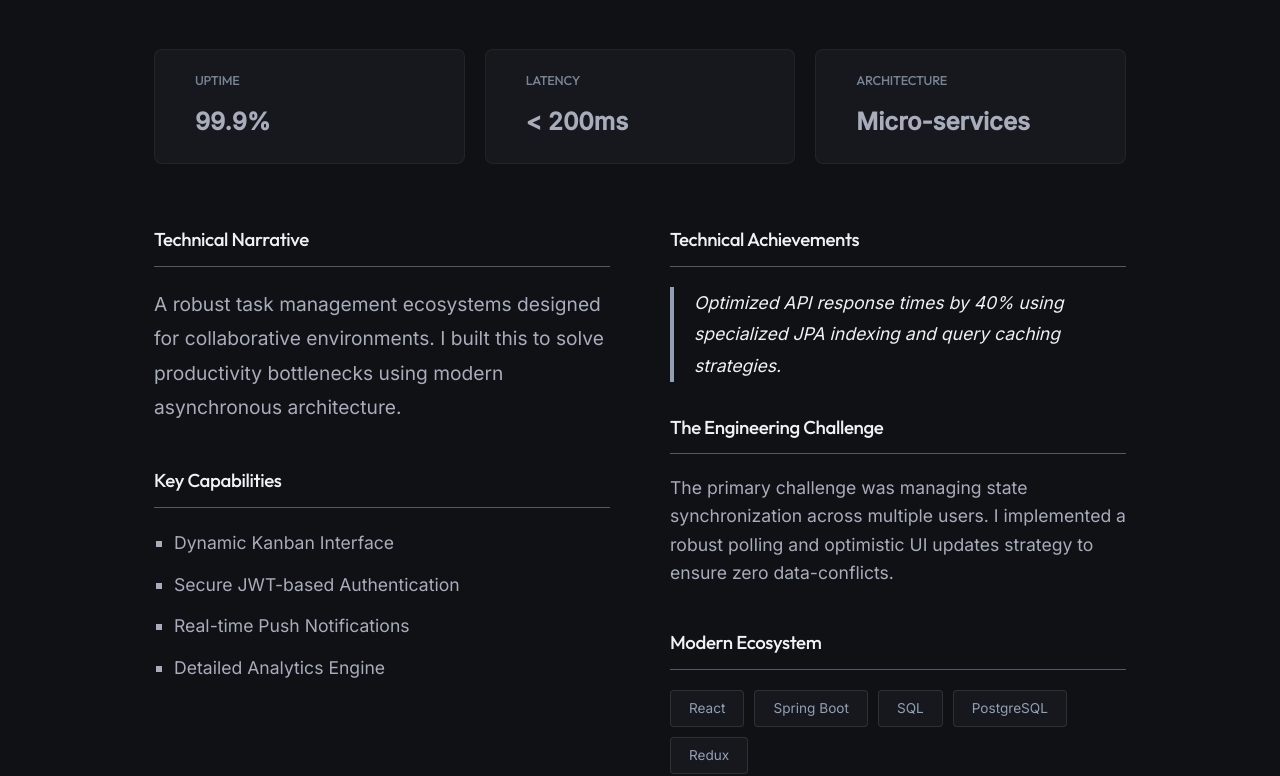
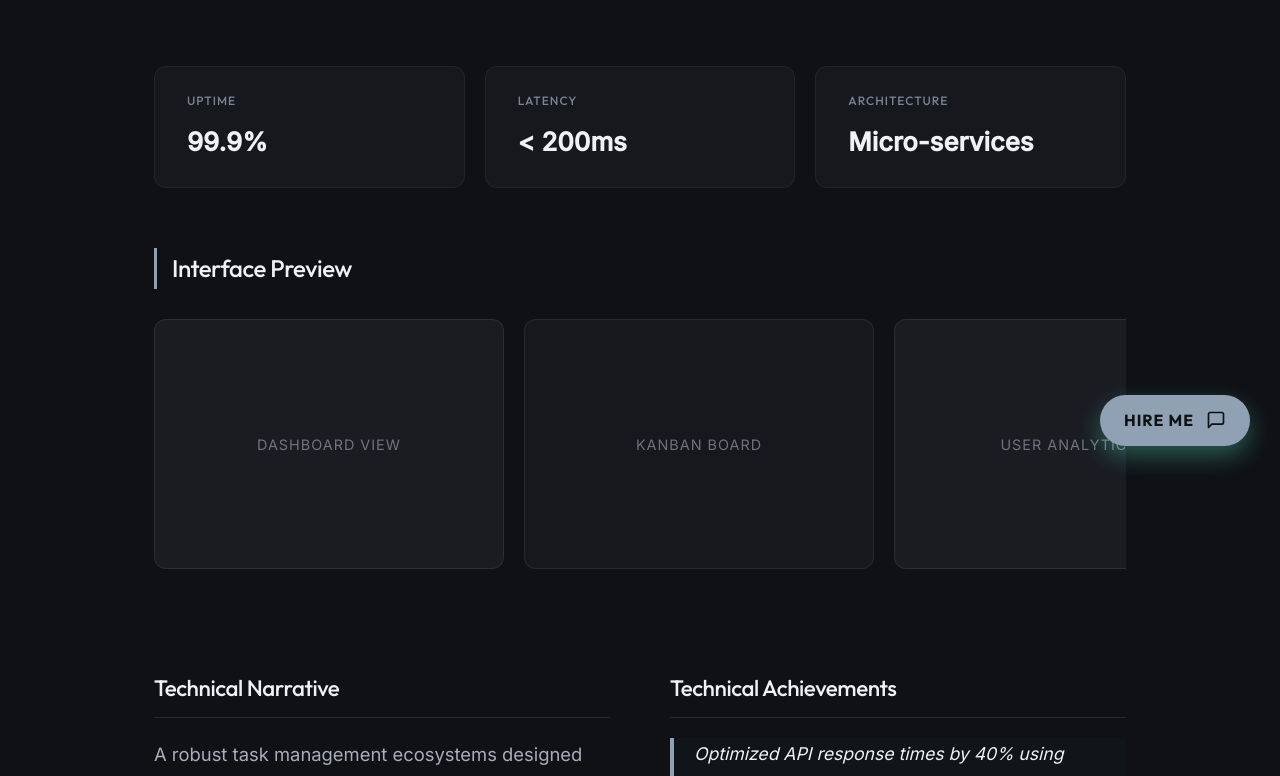
Before and after one commit to MirzaSaadB/portfolio, a React (Vite) app: page /portfolio/projects/intallitask in a window 1280 px wide. Shown: the part 324-1100 px from the top of the page. Built offline with nearby package versions, Linux system fonts and the light colour scheme.

Commit message:
The Ultimate Portfolio: Skill Bars, PWA, FAB, and Gray Theme Refinement

```diff
--- a/src/App.jsx
+++ b/src/App.jsx
@@ -11,6 +11,8 @@ import NotFound from './pages/NotFound';
 import ProjectDetail from './pages/ProjectDetail';
 import About from './components/About';
 import Experience from './components/Experience';
+
+import HireMe from './components/HireMe';
 
 // Professional Home Composite
 const Home = () => (
@@ -55,6 +57,7 @@ function App() {
 <main style={{ flex: 1, display: 'flex', flexDirection: 'column' }}>
 <AnimatedRoutes />
 </main>
+<HireMe />
 <Footer />
 </div>
 </BrowserRouter>
--- /dev/null
+++ b/src/components/HireMe.css
@@ -0,0 +1,52 @@
+.hire-me-fab {
+  position: fixed;
+  bottom: 30px;
+  right: 30px;
+  z-index: 1000;
+}
+
+.fab-button {
+  background: var(--primary-color);
+  color: var(--bg-color);
+  display: flex;
+  align-items: center;
+  gap: 12px;
+  padding: 12px 24px;
+  border-radius: 50px;
+  box-shadow: 0 10px 25px rgba(100, 255, 218, 0.3);
+  font-family: var(--font-heading);
+  font-weight: 700;
+  text-transform: uppercase;
+  letter-spacing: 1px;
+  transition: var(--transition-smooth);
+}
+
+.fab-button:hover {
+  transform: translateY(-5px) scale(1.05);
+  box-shadow: 0 15px 35px rgba(100, 255, 218, 0.4);
+  background: var(--text-secondary);
+}
+
+.fab-icon {
+  display: flex;
+  align-items: center;
+  justify-content: center;
+}
+
+[data-theme="light"] .fab-button {
+  background: var(--primary-color);
+  color: #fff;
+}
+
+@media (max-width: 600px) {
+  .hire-me-fab {
+    bottom: 20px;
+    right: 20px;
+  }
+  .fab-text {
+    display: none;
+  }
+  .fab-button {
+    padding: 15px;
+  }
+}
--- /dev/null
+++ b/src/components/HireMe.jsx
@@ -0,0 +1,24 @@
+import React from 'react';
+import { Link } from 'react-router-dom';
+import { motion, AnimatePresence } from 'framer-motion';
+import './HireMe.css';
+
+const HireMe = () => {
+  return (
+    <motion.div
+      className="hire-me-fab"
+      initial={{ scale: 0, opacity: 0 }}
+      animate={{ scale: 1, opacity: 1 }}
+      transition={{ delay: 2, type: 'spring', stiffness: 260, damping: 20 }}
+    >
+      <Link to="/contact" className="fab-button">
+        <span className="fab-text">Hire Me</span>
+        <div className="fab-icon">
+          <svg width="20" height="20" viewBox="0 0 24 24" fill="none" stroke="currentColor" strokeWidth="2" strokeLinecap="round" strokeLinejoin="round"><path d="M21 15a2 2 0 0 1-2 2H7l-4 4V5a2 2 0 0 1 2-2h14a2 2 0 0 1 2 2z"></path></svg>
+        </div>
+      </Link>
+    </motion.div>
+  );
+};
+
+export default HireMe;
--- a/src/components/Skills.css
+++ b/src/components/Skills.css
@@ -4,81 +4,98 @@
   padding-top: 120px;
 }
 
-.skills-grid-wrapper {
-  display: flex;
-  flex-direction: column;
-  gap: 50px;
+.skills-detailed-grid {
+  display: grid;
+  grid-template-columns: repeat(auto-fit, minmax(400px, 1fr));
+  gap: 80px;
   margin-top: 50px;
 }
 
-.skill-category {
+.skill-category-block {
+  display: flex;
+  flex-direction: column;
+  gap: 30px;
+}
+
+.category-subtitle {
+  font-family: var(--font-heading);
+  font-size: 1.5rem;
+  color: var(--text-secondary);
+  border-left: 3px solid var(--primary-color);
+  padding-left: 15px;
+  margin-bottom: 10px;
+}
+
+.skill-bars-list {
   display: flex;
   flex-direction: column;
   gap: 25px;
 }
 
-.category-title {
-  font-family: var(--font-heading);
-  font-size: 1.8rem;
-  color: var(--text-secondary);
-  border-left: 4px solid var(--primary-color);
-  padding-left: 20px;
-  font-weight: 500;
+.skill-item-detailed {
+  display: flex;
+  flex-direction: column;
+  gap: 10px;
 }
 
-.skills-container {
+.skill-info-row {
   display: flex;
-  flex-wrap: wrap;
-  gap: 20px;
+  justify-content: space-between;
+  align-items: center;
 }
 
-.skill-item {
-  background: var(--bg-color);
-  border: 1px solid rgba(255, 255, 255, 0.08);
-  padding: 20px 36px;
-  border-radius: 50px;
-  transition: var(--transition-smooth);
+.skill-label {
   display: flex;
   align-items: center;
-  gap: 18px;
+  gap: 12px;
 }
 
-.skill-item:hover {
-  border-color: var(--primary-color);
-  transform: translateY(-4px);
-  box-shadow: 0 10px 20px rgba(0, 0, 0, 0.3);
+.skill-icon-small {
+  width: 20px;
+  height: 20px;
+  object-fit: contain;
 }
 
-.skill-icon {
-  width: 48px;
-  height: 48px;
+.skill-name-text {
+  font-family: var(--font-body);
+  font-size: 1.1rem;
+  font-weight: 500;
+  color: var(--text-primary);
 }
 
-.skill-name {
-  font-family: var(--font-body);
-  font-size: 1.4rem;
-  color: var(--text-secondary);
-  font-weight: 500;
+.skill-percentage {
+  font-family: var(--font-heading);
+  font-size: 0.9rem;
+  color: var(--primary-color);
+  font-weight: 700;
 }
 
-.page-enter {
-  animation: fadeIn 0.8s cubic-bezier(0.23, 1, 0.32, 1) forwards;
-  opacity: 0;
-  transform: translateY(15px);
+.skill-progress-bg {
+  width: 100%;
+  height: 6px;
+  background: rgba(255, 255, 255, 0.05);
+  border-radius: 10px;
+  overflow: hidden;
+  position: relative;
 }
 
-@keyframes fadeIn {
-  to {
-    opacity: 1;
-    transform: translateY(0);
-  }
+.skill-progress-fill {
+  position: absolute;
+  top: 0;
+  left: 0;
+  height: 100%;
+  background: var(--primary-color);
+  border-radius: 10px;
+  box-shadow: 0 0 10px var(--primary-color);
+}
+
+[data-theme="light"] .skill-progress-bg {
+  background: rgba(0, 0, 0, 0.05);
 }
 
 @media (max-width: 600px) {
-  .skills-container {
-    justify-content: flex-start;
-  }
-  .skill-item {
-    padding: 10px 20px;
+  .skills-detailed-grid {
+    grid-template-columns: 1fr;
+    gap: 50px;
   }
 }
--- a/src/components/Skills.jsx
+++ b/src/components/Skills.jsx
@@ -2,85 +2,78 @@ import React from 'react';
 import { motion } from 'framer-motion';
 import './Skills.css';
 
+const SkillBar = ({ name, icon, level, delay }) => (
+  <motion.div
+    className="skill-item-detailed"
+    initial={{ opacity: 0, x: -20 }}
+    whileInView={{ opacity: 1, x: 0 }}
+    transition={{ duration: 0.5, delay }}
+    viewport={{ once: true }}
+  >
+    <div className="skill-info-row">
+      <div className="skill-label">
+        <img src={icon} alt={name} className="skill-icon-small" />
+        <span className="skill-name-text">{name}</span>
+      </div>
+      <span className="skill-percentage">{level}%</span>
+    </div>
+    <div className="skill-progress-bg">
+      <motion.div
+        className="skill-progress-fill"
+        initial={{ width: 0 }}
+        whileInView={{ width: `${level}%` }}
+        transition={{ duration: 1.5, ease: "easeOut", delay: delay + 0.2 }}
+        viewport={{ once: true }}
+      />
+    </div>
+  </motion.div>
+);
+
 const Skills = () => {
   const skillCategories = [
     {
-      title: "Backend Development",
+      title: "Backend Core",
       skills: [
-        { name: 'Java', icon: 'https://cdn.jsdelivr.net/gh/devicons/devicon/icons/java/java-original.svg' },
-        { name: 'Spring', icon: 'https://cdn.jsdelivr.net/gh/devicons/devicon/icons/spring/spring-original.svg' },
-        { name: 'Spring Boot', icon: 'https://cdn.jsdelivr.net/gh/devicons/devicon/icons/spring/spring-original.svg' },
-        { name: 'Hibernate', icon: 'https://cdn.jsdelivr.net/gh/devicons/devicon/icons/hibernate/hibernate-original.svg' },
-        { name: 'Enterprise Java', icon: 'https://cdn.jsdelivr.net/gh/devicons/devicon/icons/java/java-plain.svg' }
+        { name: 'Java', level: 95, icon: 'https://cdn.jsdelivr.net/gh/devicons/devicon/icons/java/java-original.svg' },
+        { name: 'Spring Boot', level: 90, icon: 'https://cdn.jsdelivr.net/gh/devicons/devicon/icons/spring/spring-original.svg' },
+        { name: 'Hibernate', level: 85, icon: 'https://cdn.jsdelivr.net/gh/devicons/devicon/icons/hibernate/hibernate-original.svg' },
+        { name: 'SQL / Databases', level: 80, icon: 'https://cdn.jsdelivr.net/gh/devicons/devicon/icons/mysql/mysql-original.svg' }
       ]
     },
     {
-      title: "Frontend & Web",
+      title: "Frontend & UI",
       skills: [
-        { name: 'React', icon: 'https://cdn.jsdelivr.net/gh/devicons/devicon/icons/react/react-original.svg' },
-        { name: 'JavaScript', icon: 'https://cdn.jsdelivr.net/gh/devicons/devicon/icons/javascript/javascript-original.svg' },
-        { name: 'HTML5', icon: 'https://cdn.jsdelivr.net/gh/devicons/devicon/icons/html5/html5-original.svg' },
-        { name: 'CSS3', icon: 'https://cdn.jsdelivr.net/gh/devicons/devicon/icons/css3/css3-original.svg' }
-      ]
-    },
-    {
-      title: "Databases & Tools",
-      skills: [
-        { name: 'SQL', icon: 'https://cdn.jsdelivr.net/gh/devicons/devicon/icons/mysql/mysql-original.svg' }
+        { name: 'React', level: 85, icon: 'https://cdn.jsdelivr.net/gh/devicons/devicon/icons/react/react-original.svg' },
+        { name: 'JavaScript (ES6+)', level: 88, icon: 'https://cdn.jsdelivr.net/gh/devicons/devicon/icons/javascript/javascript-original.svg' },
+        { name: 'Modern CSS', level: 80, icon: 'https://cdn.jsdelivr.net/gh/devicons/devicon/icons/css3/css3-original.svg' },
+        { name: 'Animations (Framer)', level: 75, icon: 'https://framermotion.framer.website/logo.png' }
       ]
     }
   ];
 
-  const containerVariants = {
-    hidden: { opacity: 0 },
-    visible: {
-      opacity: 1,
-      transition: { staggerChildren: 0.2 }
-    },
-    exit: { opacity: 0, x: -50, transition: { duration: 0.3 } }
-  };
-
-  const itemVariants = {
-    hidden: { opacity: 0, scale: 0.8 },
-    visible: { opacity: 1, scale: 1, transition: { duration: 0.4 } }
-  };
-
   return (
     <motion.section
       className="skills-section"
-      variants={containerVariants}
-      initial="hidden"
-      animate="visible"
-      exit="exit"
+      initial={{ opacity: 0 }}
+      animate={{ opacity: 1 }}
+      exit={{ opacity: 0, x: -50 }}
     >
       <div className="container">
-        <motion.h2
-          className="section-title"
-          initial={{ opacity: 0, x: -20 }}
-          animate={{ opacity: 1, x: 0 }}
-          transition={{ duration: 0.5 }}
-        >
-          Expertise & Stack
-        </motion.h2>
-
-        <div className="skills-grid-wrapper">
+        <h2 className="section-title">Technical Mastery</h2>
+        <div className="skills-detailed-grid">
           {skillCategories.map((category, catIndex) => (
-            <motion.div key={catIndex} className="skill-category"
-              initial={{ opacity: 0, y: 20 }}
-              whileInView={{ opacity: 1, y: 0 }}
-              transition={{ delay: catIndex * 0.1 }}
-              viewport={{ once: true }}
-            >
-              <h3 className="category-title">{category.title}</h3>
-              <div className="skills-container">
+            <div key={catIndex} className="skill-category-block">
+              <h3 className="category-subtitle">{category.title}</h3>
+              <div className="skill-bars-list">
                 {category.skills.map((skill, index) => (
-                  <motion.div key={index} className="skill-item" variants={itemVariants}>
-                    <img src={skill.icon} alt={skill.name} className="skill-icon" />
-                    <span className="skill-name">{skill.name}</span>
-                  </motion.div>
+                  <SkillBar
+                    key={index}
+                    {...skill}
+                    delay={catIndex * 0.2 + index * 0.1}
+                  />
                 ))}
               </div>
-            </motion.div>
+            </div>
           ))}
         </div>
       </div>
--- /dev/null
+++ b/src/pages/ProjectDetail.css
@@ -0,0 +1,182 @@
+.project-detail-section {
+  background: var(--bg-color);
+}
+
+.back-link {
+  display: inline-block;
+  margin-bottom: 30px;
+  color: var(--primary-color);
+  font-weight: 600;
+  transition: var(--transition-smooth);
+}
+
+.back-link:hover {
+  transform: translateX(-5px);
+}
+
+.project-type-tag {
+  display: block;
+  text-transform: uppercase;
+  color: var(--primary-color);
+  letter-spacing: 2px;
+  margin-bottom: 10px;
+  font-size: 0.9rem;
+}
+
+.project-detail-title {
+  font-size: clamp(2.5rem, 5vw, 4rem);
+  margin-bottom: 20px;
+  color: var(--text-secondary);
+}
+
+.kpi-grid {
+  display: flex;
+  gap: 20px;
+  flex-wrap: wrap;
+  margin-bottom: 60px;
+  margin-top: 40px;
+}
+
+.kpi-card {
+  background: var(--bg-color-alt);
+  padding: 24px 32px;
+  border-radius: 12px;
+  border: 1px solid rgba(255, 255, 255, 0.05);
+  flex: 1;
+  min-width: 200px;
+  transition: var(--transition-smooth);
+}
+
+.kpi-card:hover {
+  border-color: var(--primary-color);
+  transform: translateY(-5px);
+}
+
+.kpi-label {
+  font-size: 0.75rem;
+  color: var(--primary-color);
+  text-transform: uppercase;
+  opacity: 0.8;
+  margin-bottom: 8px;
+  letter-spacing: 1px;
+}
+
+.kpi-value {
+  font-size: 1.6rem;
+  font-weight: 700;
+  color: var(--text-secondary);
+}
+
+.gallery-section {
+  margin-bottom: 80px;
+}
+
+.gallery-slider {
+  display: flex;
+  gap: 20px;
+  overflow-x: auto;
+  padding-bottom: 20px;
+  padding-right: 20px;
+  margin-top: 30px;
+  scrollbar-width: thin;
+  scrollbar-color: var(--accent-color) transparent;
+}
+
+.gallery-item {
+  min-width: 350px;
+  height: 250px;
+  border-radius: 12px;
+  border: 1px solid rgba(255, 255, 255, 0.08);
+  display: flex;
+  align-items: center;
+  justify-content: center;
+  cursor: pointer;
+  overflow: hidden;
+  position: relative;
+}
+
+.gallery-placeholder {
+  text-align: center;
+}
+
+.gallery-placeholder span {
+  font-size: 0.9rem;
+  color: var(--text-primary);
+  opacity: 0.6;
+  text-transform: uppercase;
+  letter-spacing: 1px;
+}
+
+.detail-content-grid {
+  display: grid;
+  grid-template-columns: repeat(auto-fit, minmax(350px, 1fr));
+  gap: 60px;
+}
+
+.detail-subtitle {
+  border-bottom: 1px solid rgba(255, 255, 255, 0.1);
+  padding-bottom: 10px;
+  margin-bottom: 20px;
+  font-size: 1.4rem;
+  color: var(--text-secondary);
+}
+
+.detail-text {
+  font-size: 1.15rem;
+  color: var(--text-primary);
+  line-height: 1.8;
+}
+
+.capabilities-list {
+  list-style: square;
+  padding-left: 20px;
+  color: var(--text-primary);
+}
+
+.capabilities-list li {
+  margin-bottom: 12px;
+  font-size: 1.1rem;
+}
+
+.achievement-quote {
+  font-size: 1.1rem;
+  color: var(--text-secondary);
+  line-height: 1.8;
+  font-style: italic;
+  margin-bottom: 30px;
+  border-left: 4px solid var(--primary-color);
+  padding-left: 20px;
+  background: rgba(100, 255, 218, 0.02);
+}
+
+.tech-tags-container {
+  display: flex;
+  flex-wrap: wrap;
+  gap: 10px;
+}
+
+.tech-badge {
+  background: var(--bg-color-alt);
+  padding: 8px 16px;
+  color: var(--primary-color);
+  border: 1px solid rgba(255, 255, 255, 0.1);
+  border-radius: 4px;
+  font-size: 0.9rem;
+}
+
+[data-theme="light"] .kpi-card,
+[data-theme="light"] .tech-badge {
+  background: #fff;
+  border-color: rgba(0, 0, 0, 0.08);
+}
+
+[data-theme="light"] .gallery-item {
+  background: #f8fafc;
+}
+
+@media (max-width: 768px) {
+  .gallery-item {
+    min-width: 280px;
+    height: 200px;
+  }
+}
--- a/src/pages/ProjectDetail.jsx
+++ b/src/pages/ProjectDetail.jsx
@@ -1,6 +1,7 @@
 import React from 'react';
 import { useParams, Link } from 'react-router-dom';
 import { motion } from 'framer-motion';
+import './ProjectDetail.css';
 
 const projectData = {
   'intallitask': {
@@ -15,6 +16,11 @@ const projectData = {
       { label: 'Uptime', value: '99.9%' },
       { label: 'Latency', value: '< 200ms' },
       { label: 'Architecture', value: 'Micro-services' }
+    ],
+    gallery: [
+      { title: 'Dashboard View', color: '#1a1c22' },
+      { title: 'Kanban Board', color: '#16181d' },
+      { title: 'User Analytics', color: '#1a1c22' }
     ],
     link: '#'
   },
@@ -31,6 +37,11 @@ const projectData = {
       { label: 'Throughput', value: '850 req/sec' },
       { label: 'Scalability', value: 'Kubernetes Ready' }
     ],
+    gallery: [
+      { title: 'Inventory Control', color: '#1a1c22' },
+      { title: 'Financial Reports', color: '#16181d' },
+      { title: 'Admin Console', color: '#1a1c22' }
+    ],
     link: '#'
   }
 };
@@ -41,67 +52,78 @@ const ProjectDetail = () => {
 
   if (!project) return <div className="container" style={{ padding: '150px 0' }}><h2>Project Not Found</h2></div>;
 
-  const containerVariants = {
-    hidden: { opacity: 0, y: 30 },
-    visible: { opacity: 1, y: 0, transition: { duration: 0.6 } }
-  };
-
   return (
     <motion.section
-      variants={containerVariants}
-      initial="hidden"
-      animate="visible"
+      initial={{ opacity: 0, y: 30 }}
+      animate={{ opacity: 1, y: 0 }}
       exit={{ opacity: 0, x: -50 }}
       className="project-detail-section"
       style={{ padding: '150px 0', minHeight: '100vh' }}
     >
       <div className="container">
-        <Link to="/projects" style={{ display: 'inline-block', marginBottom: '30px', color: 'var(--primary-color)' }}>← Back to Projects</Link>
-        <span style={{ display: 'block', textTransform: 'uppercase', color: 'var(--primary-color)', letterSpacing: '2px', marginBottom: '10px' }}>{project.type}</span>
-        <h1 style={{ fontSize: 'clamp(2.5rem, 5vw, 4rem)', marginBottom: '20px' }}>{project.title}</h1>
+        <Link to="/projects" className="back-link">← Back to Projects</Link>
+        <span className="project-type-tag">{project.type}</span>
+        <h1 className="project-detail-title">{project.title}</h1>
 
         {/* KPI Dashboard */}
-        <div style={{ display: 'flex', gap: '20px', flexWrap: 'wrap', marginBottom: '60px' }}>
+        <div className="kpi-grid">
           {project.kpis.map((kpi, index) => (
             <motion.div
               key={index}
-              style={{ background: 'var(--bg-color-alt)', padding: '20px 40px', borderRadius: '8px', border: '1px solid rgba(255,255,255,0.05)', flex: '1', minWidth: '200px' }}
+              className="kpi-card"
               initial={{ opacity: 0, scale: 0.8 }}
               animate={{ opacity: 1, scale: 1 }}
               transition={{ delay: 0.2 + index * 0.1 }}
             >
-              <h4 style={{ fontSize: '0.8rem', color: 'var(--primary-color)', textTransform: 'uppercase', opacity: 0.8, marginBottom: '10px' }}>{kpi.label}</h4>
-              <p style={{ fontSize: '1.5rem', fontWeight: '700' }}>{kpi.value}</p>
+              <h4 className="kpi-label">{kpi.label}</h4>
+              <p className="kpi-value">{kpi.value}</p>
             </motion.div>
           ))}
         </div>
 
-        <div style={{ display: 'grid', gridTemplateColumns: 'repeat(auto-fit, minmax(300px, 1fr))', gap: '60px', marginTop: '40px' }}>
-          <div>
-            <h3 style={{ borderBottom: '1px solid var(--accent-color)', paddingBottom: '10px', marginBottom: '20px' }}>Technical Narrative</h3>
-            <p style={{ fontSize: '1.2rem', color: 'var(--text-primary)', lineHeight: '1.8' }}>{project.description}</p>
+        {/* Interactive Gallery Slider */}
+        <div className="gallery-section">
+          <h3 className="category-subtitle">Interface Preview</h3>
+          <div className="gallery-slider">
+            {project.gallery.map((item, index) => (
+              <motion.div
+                key={index}
+                className="gallery-item"
+                whileHover={{ scale: 1.02 }}
+                style={{ background: item.color }}
+              >
+                <div className="gallery-placeholder">
+                  <span>{item.title}</span>
+                </div>
+              </motion.div>
+            ))}
+          </div>
+        </div>
 
-            <h3 style={{ borderBottom: '1px solid var(--accent-color)', paddingBottom: '10px', marginBottom: '20px', marginTop: '40px' }}>Key Capabilities</h3>
-            <ul style={{ listStyle: 'square', paddingLeft: '20px', color: 'var(--text-primary)' }}>
-              {project.features.map((f, i) => <li key={i} style={{ marginBottom: '12px', fontSize: '1.1rem' }}>{f}</li>)}
+        <div className="detail-content-grid">
+          <div className="content-left">
+            <h3 className="detail-subtitle">Technical Narrative</h3>
+            <p className="detail-text">{project.description}</p>
+
+            <h3 className="detail-subtitle" style={{ marginTop: '40px' }}>Key Capabilities</h3>
+            <ul className="capabilities-list">
+              {project.features.map((f, i) => <li key={i}>{f}</li>)}
             </ul>
           </div>
 
-          <div>
-            <h3 style={{ borderBottom: '1px solid var(--accent-color)', paddingBottom: '10px', marginBottom: '20px' }}>Technical Achievements</h3>
-            <p style={{ fontSize: '1.1rem', color: 'var(--text-secondary)', lineHeight: '1.8', fontStyle: 'italic', marginBottom: '30px', borderLeft: '4px solid var(--primary-color)', paddingLeft: '20px' }}>
+          <div className="content-right">
+            <h3 className="detail-subtitle">Technical Achievements</h3>
+            <p className="achievement-quote">
               {project.achievements}
             </p>
 
-            <h3 style={{ borderBottom: '1px solid var(--accent-color)', paddingBottom: '10px', marginBottom: '20px' }}>The Engineering Challenge</h3>
-            <p style={{ fontSize: '1.1rem', color: 'var(--text-primary)', lineHeight: '1.6' }}>{project.challenges}</p>
+            <h3 className="detail-subtitle">The Engineering Challenge</h3>
+            <p className="detail-text">{project.challenges}</p>
 
-            <h3 style={{ borderBottom: '1px solid var(--accent-color)', paddingBottom: '10px', marginBottom: '20px', marginTop: '40px' }}>Modern Ecosystem</h3>
-            <div style={{ display: 'flex', flexWrap: 'wrap', gap: '10px' }}>
+            <h3 className="detail-subtitle" style={{ marginTop: '40px' }}>Modern Ecosystem</h3>
+            <div className="tech-tags-container">
                {project.tech.map((t, i) => (
-                 <span key={i} className="tech-tag" style={{ background: 'var(--bg-color-alt)', padding: '6px 18px', color: 'var(--primary-color)', border: '1px solid rgba(255,255,255,0.1)', borderRadius: '4px' }}>
-                   {t}
-                 </span>
+                 <span key={i} className="tech-badge">{t}</span>
                ))}
             </div>
 
```
Also changed, not shown: index.html (+9 -0 lines), public/sw.js (added, +21 -0 lines), src/index.css (+10 -10 lines), public/manifest.json (added). Lines whose indentation alone changed are shown as unchanged.
